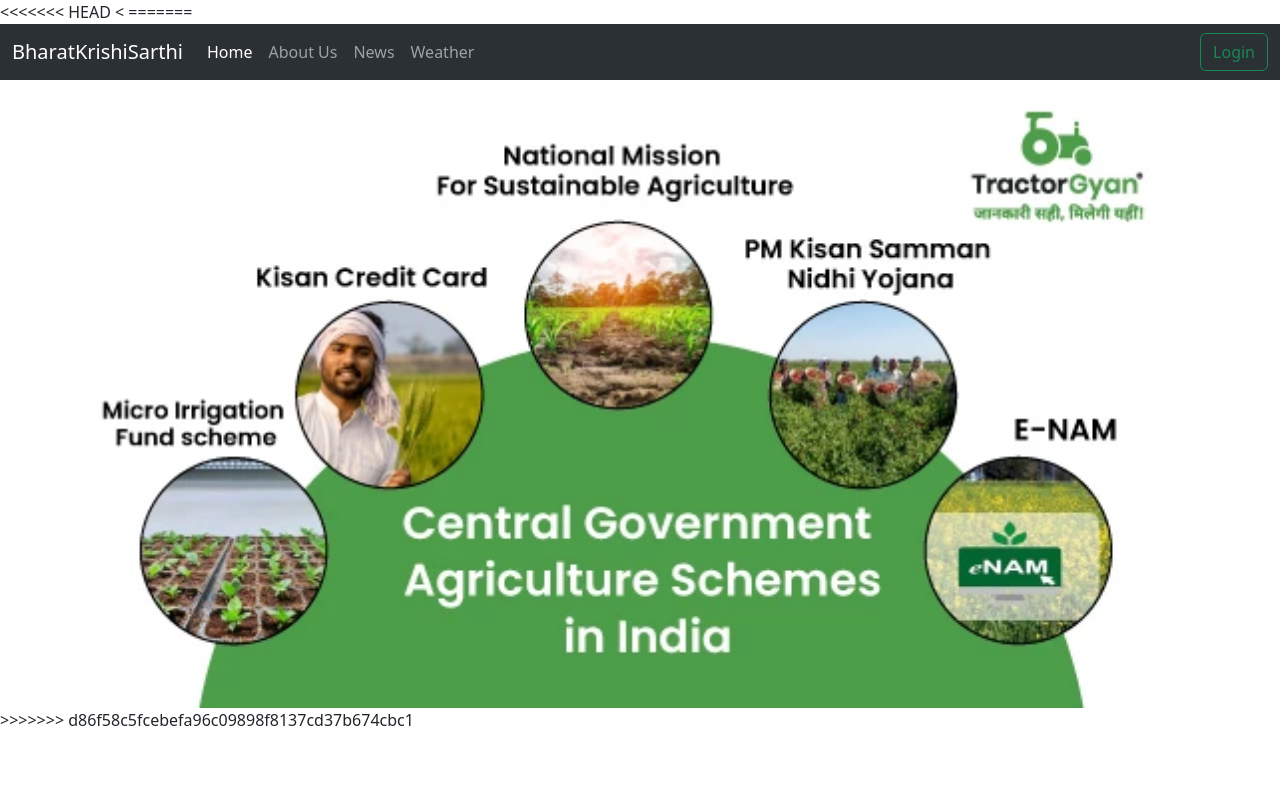
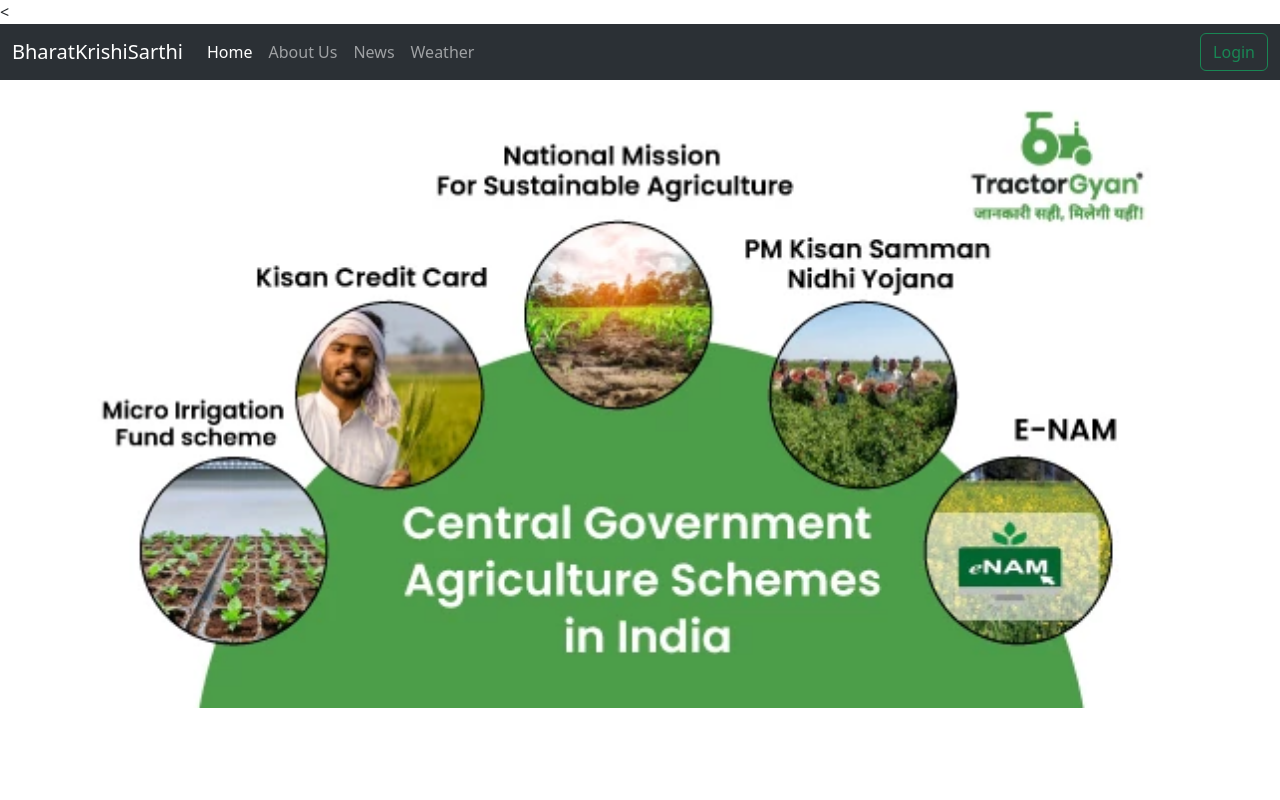
Before and after one commit to Rjchauhan18/Tic_Tech_Toe, a Django app: page / in a window 1280 px wide. Run offline with Django 4.2, Linux system fonts and the light colour scheme.

Commit message:
index update

```diff
--- a/templates/index.html
+++ b/templates/index.html
@@ -1,6 +1,4 @@
-<<<<<<< HEAD
 <
-=======
 
 <!doctype html>
 <html lang="en">
@@ -79,4 +77,3 @@
 
   </body>
 </html>
->>>>>>> d86f58c5fcebefa96c09898f8137cd37b674cbc1
--- a/templates/register.html
+++ /dev/null
@@ -1 +0,0 @@
-!
```
